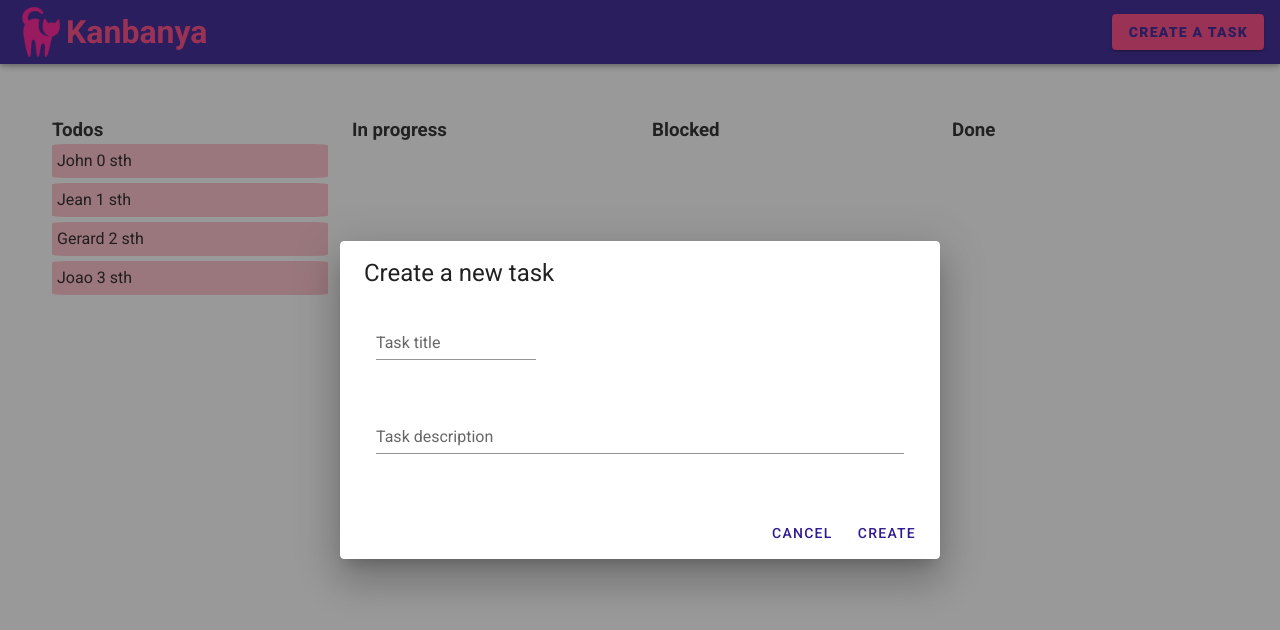
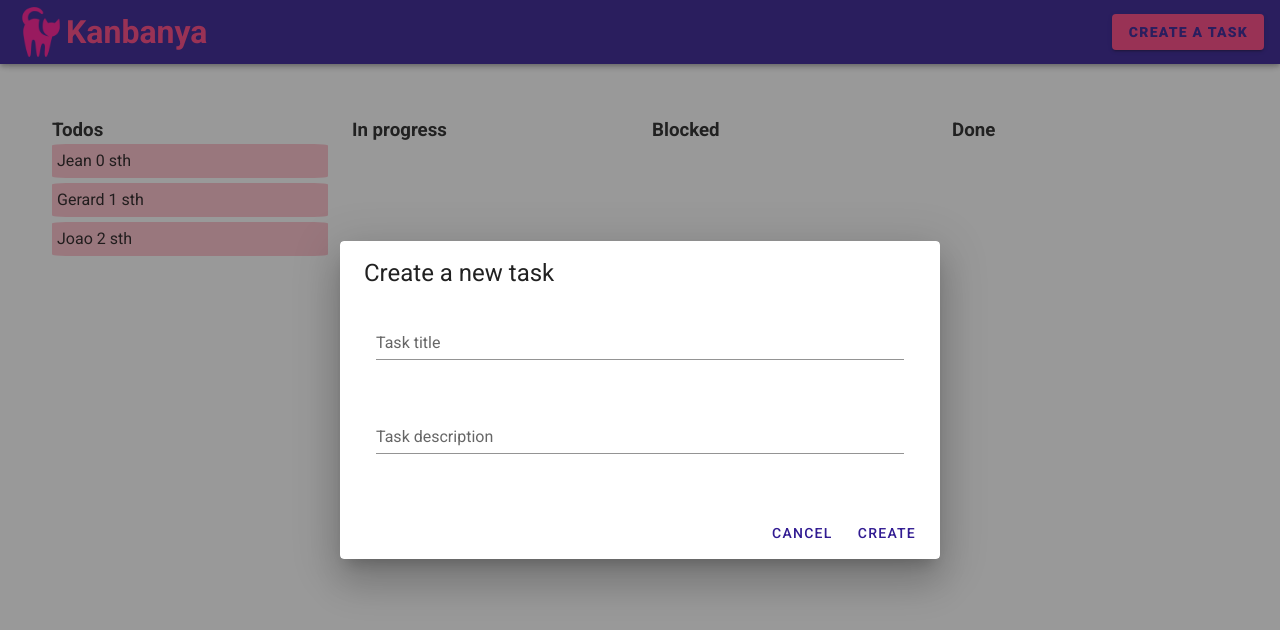
Before and after one commit to kokosanki/kanbantya, a Vue app in the folder client/: page /#/ in a window 1280 px wide. Both pictures are taken after a click on the button "CREATE A TASK". Shown: the top 630 px of the page. Built offline with nearby package versions, Linux system fonts and the light colour scheme.

Commit message:
create new task logic

```diff
--- a/client/src/App.vue
+++ b/client/src/App.vue
@@ -13,9 +13,10 @@
     </v-app-bar>
 
     <v-main>
-      <Home />
+      <Home :todos.sync="tasksList" />
       <create-task-modal
       @close="closeCreateTaskModal"
+      @createNewTask="createNewTask"
       :active="isCreateTaskModalOpen"/>
     </v-main>
   </v-app>
@@ -29,7 +30,12 @@ export default {
   name: 'App',
   components: { Home, createTaskModal },
   data: () => ({
-    isCreateTaskModalOpen: false
+    isCreateTaskModalOpen: false,
+    tasksList: [
+      { title: 'Jean', description: 'sth' },
+      { title: 'Gerard', description: 'sth' },
+      { title: 'Joao', description: 'sth' }
+    ]
   }),
   methods: {
     createTask () {
@@ -40,6 +46,9 @@ export default {
     },
     closeCreateTaskModal () {
       this.isCreateTaskModalOpen = false
+    },
+    createNewTask (title, description) {
+      this.tasksList.push({ title: title, description: description })
     }
   }
 }
--- a/client/src/components/createTaskModal.vue
+++ b/client/src/components/createTaskModal.vue
@@ -14,12 +14,11 @@
             <v-row>
               <v-col
                 cols="12"
-                sm="6"
-                md="4"
               >
                 <v-text-field
                   label="Task title"
                   required
+                  v-model="newTaskTitle"
                 ></v-text-field>
               </v-col>
 
@@ -27,6 +26,7 @@
                 <v-text-field
                   label="Task description"
                   required
+                  v-model="newTaskDescription"
                 ></v-text-field>
               </v-col>
             </v-row>
@@ -62,12 +62,17 @@ export default {
       required: true
     }
   },
+  data: () => ({
+    newTaskTitle: null,
+    newTaskDescription: null
+  }),
   methods: {
     closeModal () {
       this.$emit('close')
     },
     createTask () {
-      console.log('ok')
+      this.$emit('createNewTask', this.newTaskTitle, this.newTaskDescription)
+      this.closeModal()
     }
   }
 }
--- a/client/src/views/Home.vue
+++ b/client/src/views/Home.vue
@@ -60,17 +60,17 @@ import draggable from 'vuedraggable'
 export default {
   display: 'Two Lists',
   order: 1,
+  props: {
+    todos: {
+      type: Array,
+      required: true
+    }
+  },
   components: {
     draggable
   },
   data () {
     return {
-      todos: [
-        { title: 'John', description: 'sth' },
-        { title: 'Jean', description: 'sth' },
-        { title: 'Gerard', description: 'sth' },
-        { title: 'Joao', description: 'sth' }
-      ],
       inProgress: [
       ],
       blocked: [
```
